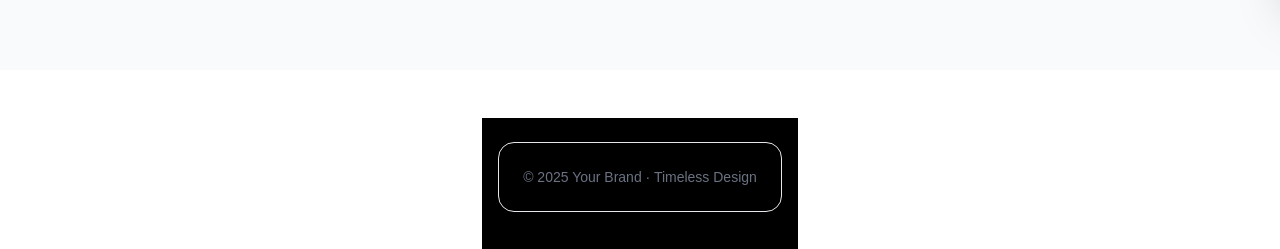
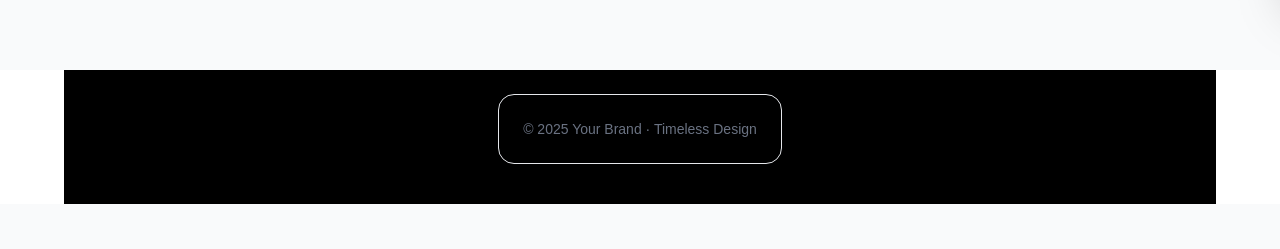
Before and after one commit to Ambrose2002/the-gem-shop, a Next.js app: page / in a window 1280 px wide. Shown: the part 804-1053 px from the top of the page. After the commit the page ends 1008 px from the top, so only its background shows below. Built offline with nearby package versions, Linux system fonts and the light colour scheme; no server answers; the database is empty.

Commit message:
fix layout and styling

```diff
--- a/src/app/layout.tsx
+++ b/src/app/layout.tsx
@@ -17,7 +17,7 @@ export default function RootLayout({ children }: { children: React.ReactNode })
         <CartDataProvider>
           <CartUIProvider>
             <Navbar />
-            <main className="flex-1">{children}</main>
+            <main className="flex-1 bg-white-800">{children}</main>
             <Footer />
           </CartUIProvider>
         </CartDataProvider>
--- a/src/components/Footer.tsx
+++ b/src/components/Footer.tsx
@@ -1,6 +1,6 @@
 export default function Footer() {
   return (
-    <footer className="bg-black mt-12 mx-auto max-w-6xl px-4 pb-10 text-sm text-gray-500">
+    <footer className="bg-black w-full mx-auto max-w-6xl px-4 pb-10 text-sm text-gray-500 flex justify-center">
       <div className="mt-6 rounded-2xl border border-gray-200 p-6">
         <p>
           © {new Date().getFullYear()} Your Brand · Timeless Design
```
